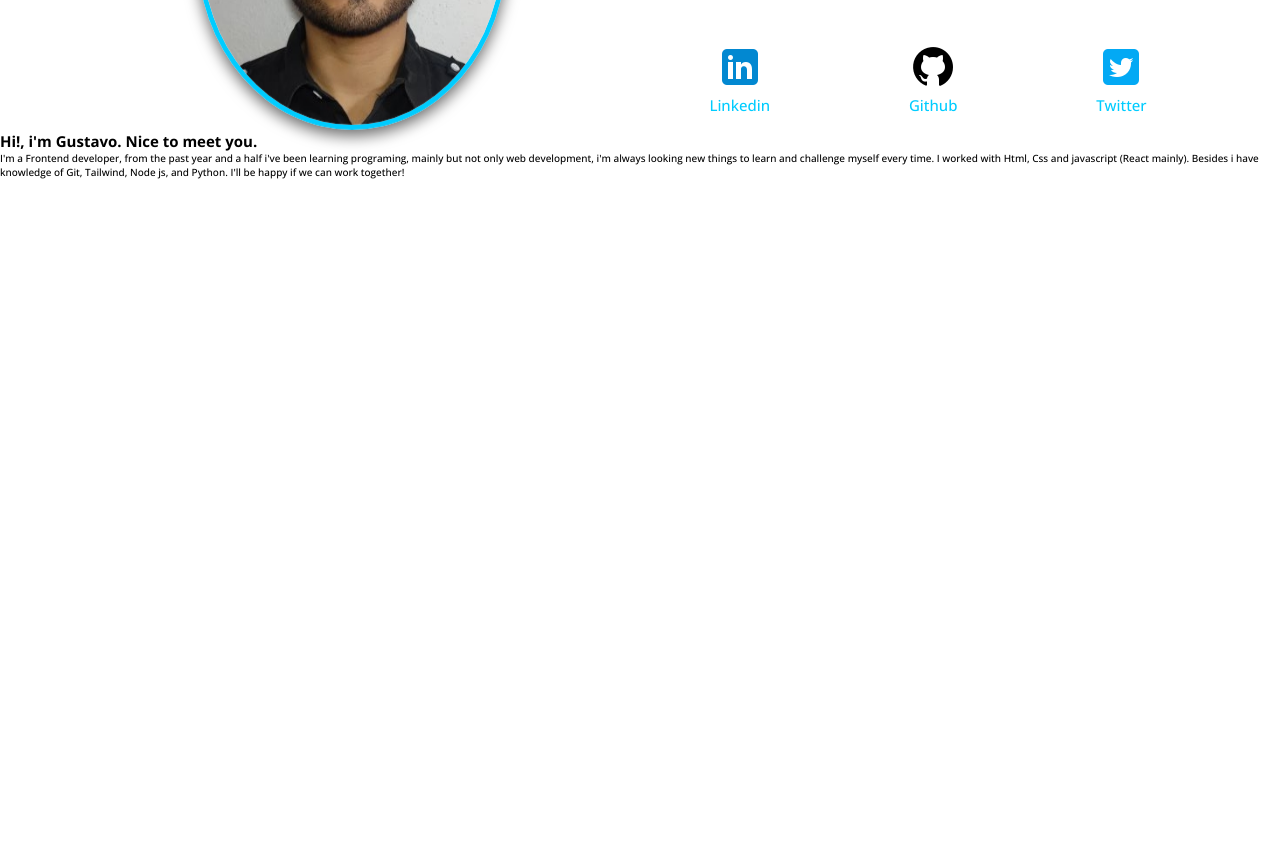
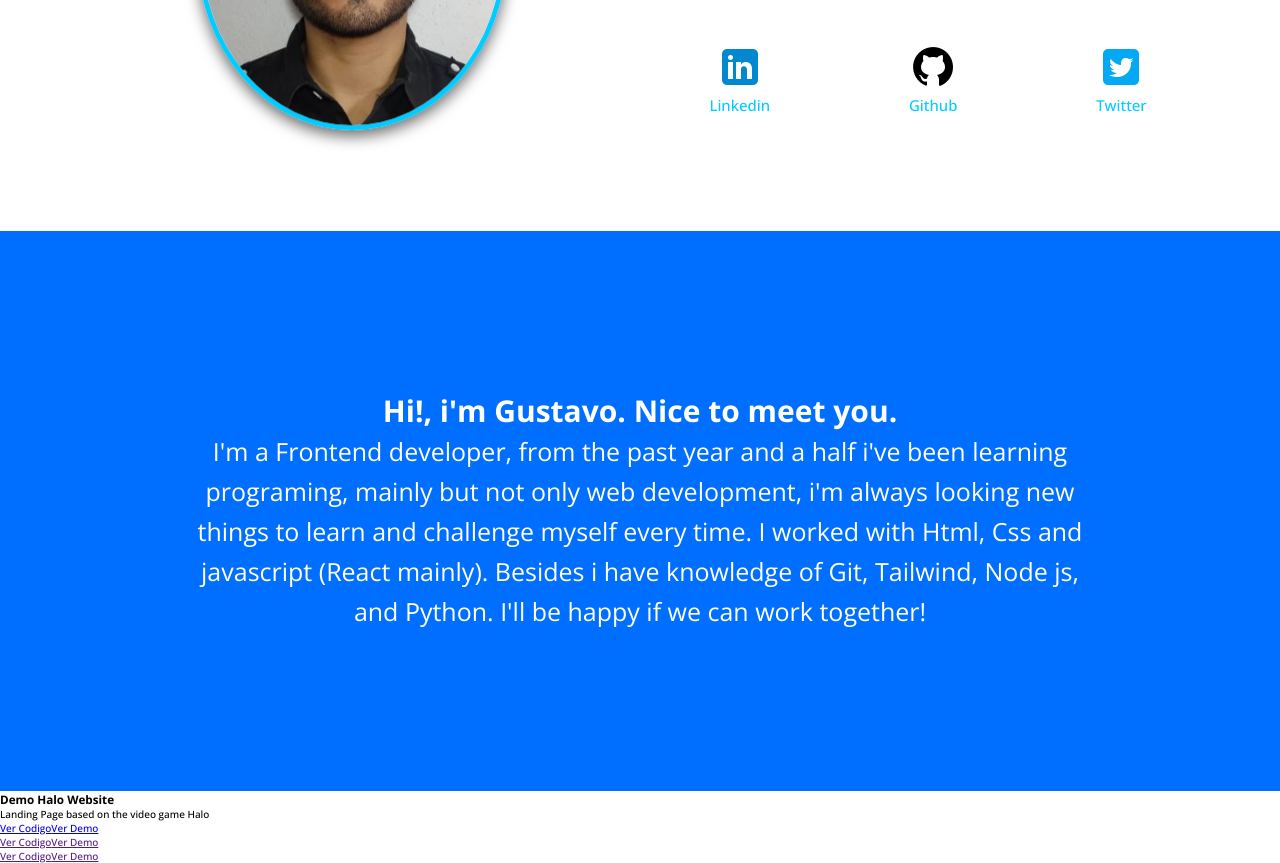
Before and after one commit to GIsacura/gisacura-website, a React (Vite) app: page / in a window 1280 px wide. Shown: the part 360-1223 px from the top of the page. Before the commit the page ends 800 px from the top, so only its background shows below. Built offline with nearby package versions, Linux system fonts and the light colour scheme.

Commit message:
Agregando seccion about me y projects

```diff
--- a/src/Pages/Home.jsx
+++ b/src/Pages/Home.jsx
@@ -44,6 +44,37 @@ const Home = () => {
           I'm a Frontend developer, from the past year and a half i've been learning programing, mainly but not only web development, i'm always looking new things to learn and challenge myself every time. I worked with Html, Css and javascript (React mainly). Besides i have knowledge of Git, Tailwind, Node js, and Python. I'll be happy if we can work together!
         </p>
       </section>
+
+      <section className='projects' id='projects'>
+        <div>
+          <div className='projects__card'>
+            <h3>Demo Halo Website</h3>
+            <p>
+              Landing Page based on the video game Halo
+            </p>
+            <div className='projects__card--buttons'>
+              <a href="https://github.com/GIsacura/react-demo-halo-website" target="_blank">Ver Codigo</a>
+              <a href="https://gisacura-react-demo-halo-website.vercel.app/" target="_blank">Ver Demo</a>
+            </div>
+          </div>
+          <div className='projects__card'>
+            <h3></h3>
+            <p></p>
+            <div className='projects__card--buttons'>
+              <a href="">Ver Codigo</a>
+              <a href="">Ver Demo</a>
+            </div>
+          </div>
+          <div className='projects__card'>
+            <h3></h3>
+            <p></p>
+            <div className='projects__card--buttons'>
+              <a href="">Ver Codigo</a>
+              <a href="">Ver Demo</a>
+            </div>
+          </div>
+        </div>
+      </section>
     </div>
   );
 };
--- a/src/styles/Home.css
+++ b/src/styles/Home.css
@@ -2,6 +2,8 @@
   margin: 0;
   padding: 0;
 }
+
+/* Main */
 
 .main{
   display: flex;
@@ -9,6 +11,7 @@
   margin-top: 50px;
   min-width: 70%;
   max-width: 90%;
+  padding-bottom: 100px;
 }
 
 .main__photo{
@@ -75,6 +78,32 @@
   font-size: 4rem;
 }
 
+/* Aboute me */
+.about-me{
+  display: flex;
+  flex-direction: column;
+  justify-content: center;
+  align-items: center;
+  height: 70vh;
+  width: 100%;
+  background-color: #006FFF;
+  color: white
+}
+
+.about-me h2{
+  font-size: 3rem;
+  font-weight: bold;
+}
+
+.about-me p{
+  text-align: center;
+  font-size: 2.5rem;
+  line-height: 4rem;
+  font-weight: 300;
+  width: 70%;
+  height: auto;
+}
+
 @media screen and (max-width: 1024px){
   .main__photo img{
     width: 250px;
```
